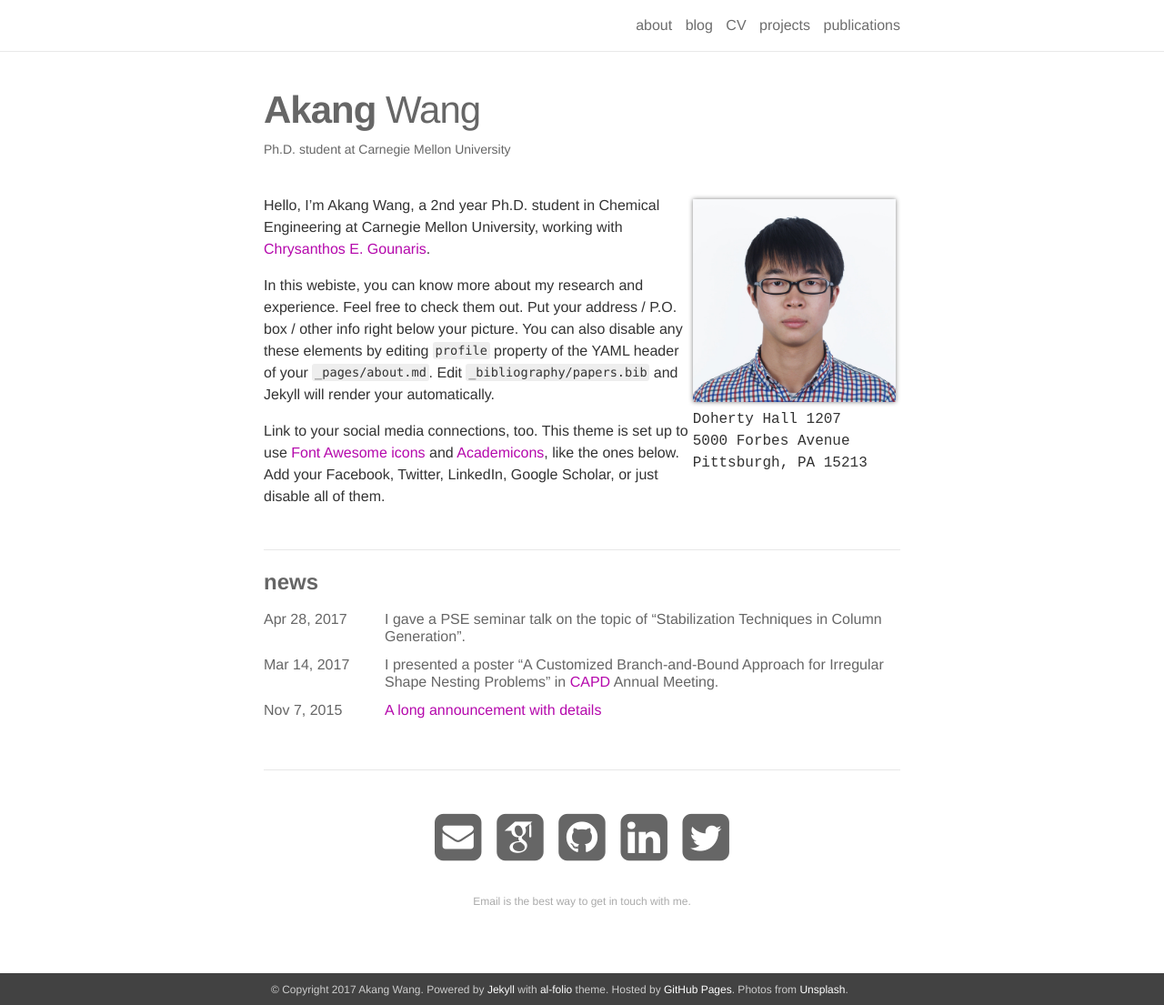
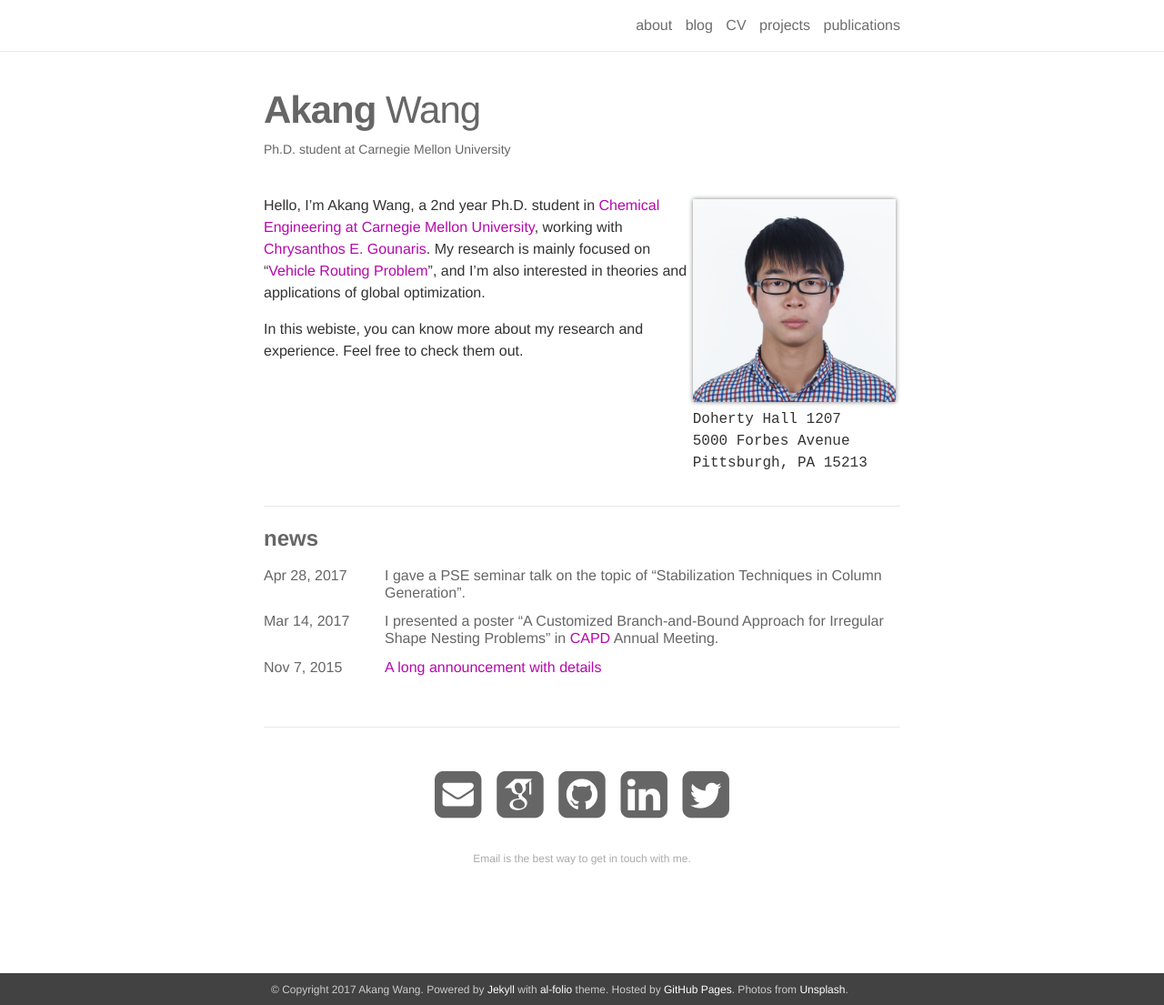
Before and after one commit to VINCENTW2046/akangw.github.io, a Jekyll site: the page built from _pages/about.md, in a window 1280 px wide and 1105 px high. Shown: the whole window at 91% size. Built offline with Jekyll 4.4.1, drawn with Linux system fonts in a browser that asks for light colours; nearby versions of some CDN libraries; some web fonts are replaced.

Commit message:
update about

```diff
--- a/_pages/about.md
+++ b/_pages/about.md
@@ -17,8 +17,6 @@ news: true
 social: true
 ---
 
-Hello, I'm Akang Wang, a 2nd year Ph.D. student in Chemical Engineering at Carnegie Mellon University, working with [Chrysanthos E. Gounaris](https://www.cmu.edu/cheme/people/faculty/chrysanthos-e-gounaris.html).
+Hello, I'm Akang Wang, a 2nd year Ph.D. student in [Chemical Engineering at Carnegie Mellon University](http://www.cmu.edu/cheme/), working with [Chrysanthos E. Gounaris](https://www.cmu.edu/cheme/people/faculty/chrysanthos-e-gounaris.html). My research is mainly focused on "[Vehicle Routing Problem](https://en.wikipedia.org/wiki/Vehicle_routing_problem)", and I'm also interested in theories and applications of global optimization.
 
-In this webiste, you can know more about my research and experience. Feel free to check them out. Put your address / P.O. box / other info right below your picture. You can also disable any these elements by editing `profile` property of the YAML header of your `_pages/about.md`. Edit `_bibliography/papers.bib` and Jekyll will render your automatically.
-
-Link to your social media connections, too. This theme is set up to use [Font Awesome icons](http://fortawesome.github.io/Font-Awesome/){:target="\_blank"} and [Academicons](https://jpswalsh.github.io/academicons/){:target="\_blank"}, like the ones below. Add your Facebook, Twitter, LinkedIn, Google Scholar, or just disable all of them.
+In this webiste, you can know more about my research and experience. Feel free to check them out.
```
